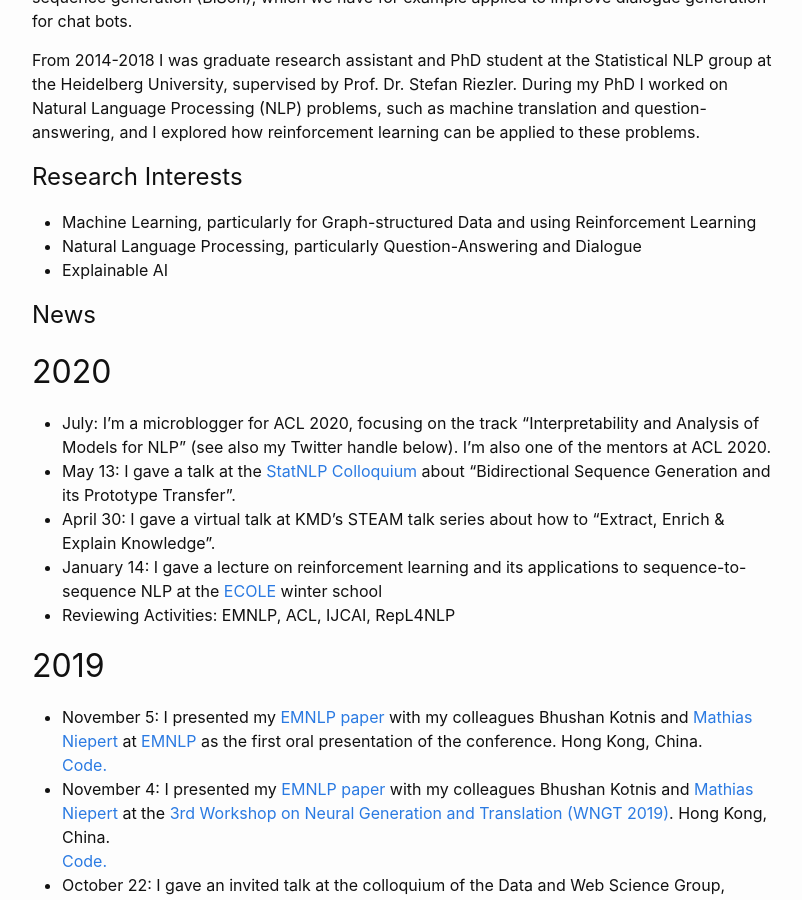
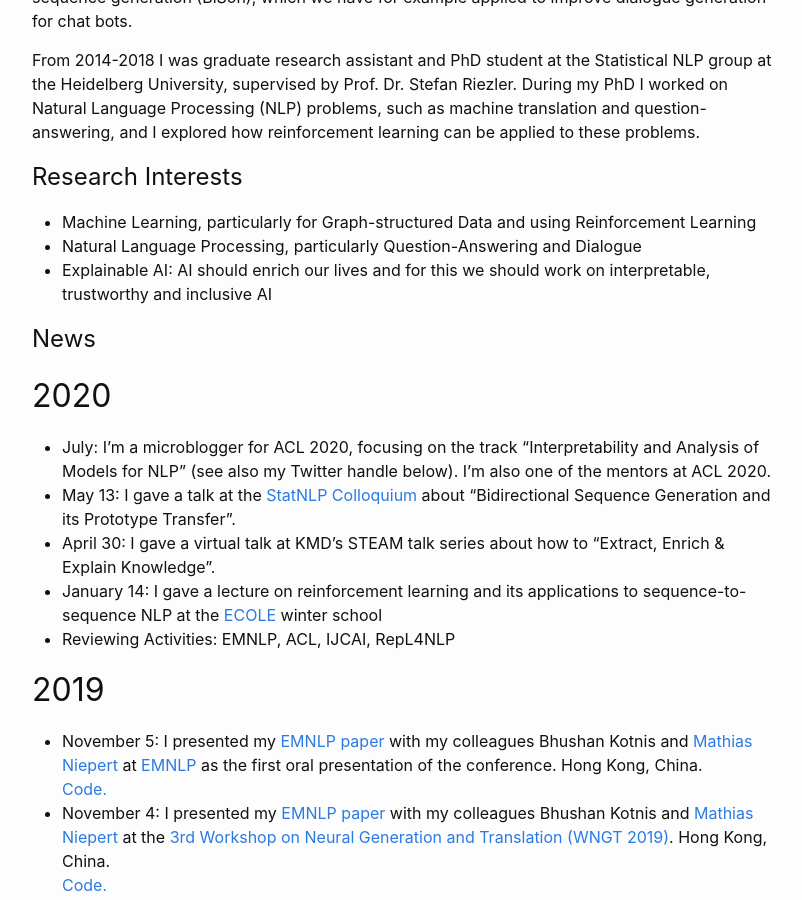
Before and after one commit to carolinlawrence/carolinlawrence.github.io, a Jekyll site: the page built from index.markdown, in a window 1280 px wide and 900 px high, scrolled down 401 px. Shown: the whole window, without its empty margins (238-1040 px from the left). Built offline with Jekyll 4.4.1, drawn with Linux system fonts in a browser that asks for light colours.

Commit message:
Update index.markdown

```diff
--- a/index.markdown
+++ b/index.markdown
@@ -28,7 +28,7 @@ From 2014-2018 I was graduate research assistant and PhD student at the Statisti
 # Research Interests
 * Machine Learning, particularly for Graph-structured Data and using Reinforcement Learning
 * Natural Language Processing, particularly Question-Answering and Dialogue
-* Explainable AI
+* Explainable AI: AI should enrich our lives and for this we should work on interpretable, trustworthy and inclusive AI
 
 
 # News
```
